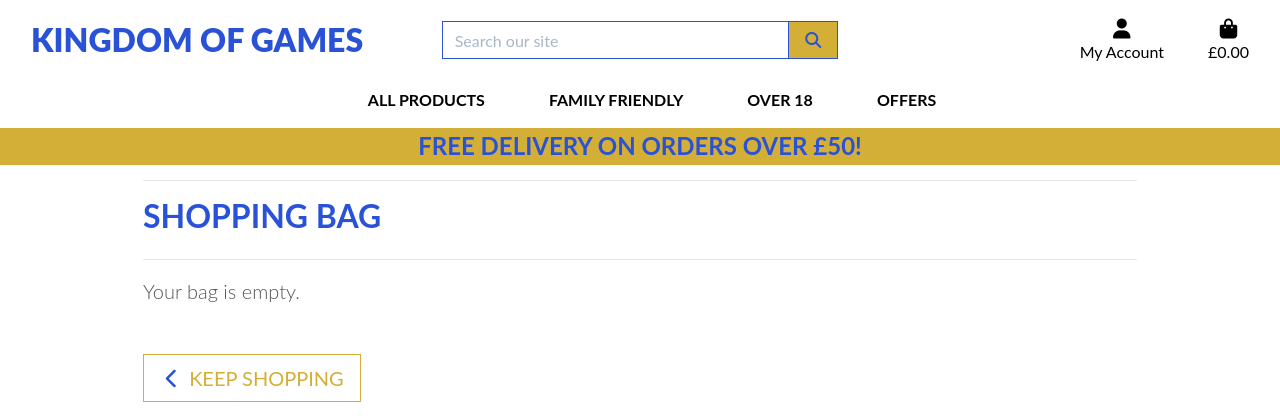
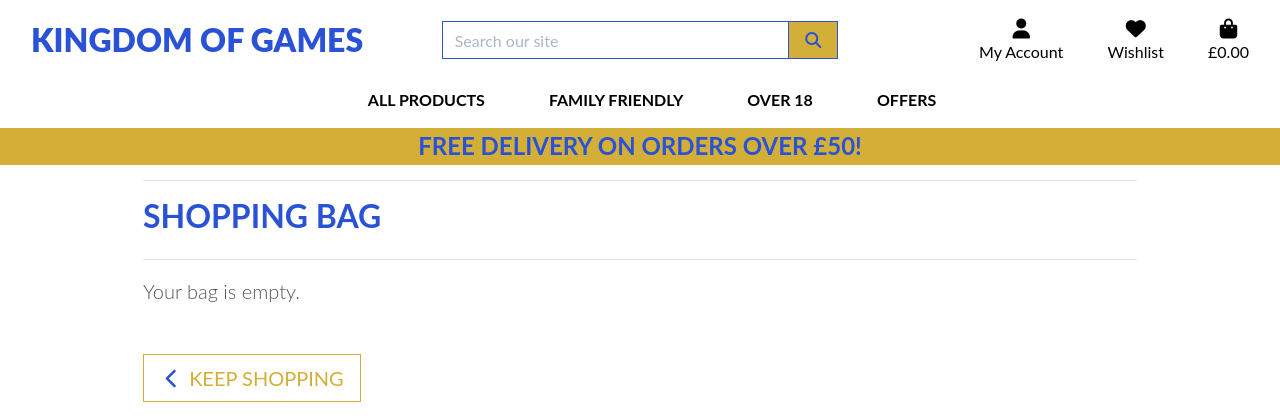
Before and after one commit to Emily-Rodden7/kingdom_of_games, a Django app: page /bag/ in a window 1280 px wide. Shown: the top 420 px of the page. Run offline with Django 3.2, Linux system fonts and the light colour scheme; some libraries are stand-ins or nearby versions.

Commit message:
Added a wishlist button to the nav bar.

```diff
--- a/templates/base.html
+++ b/templates/base.html
@@ -67,6 +67,7 @@
                 aria-expanded="false">
                 <div class="text-center">
                   <div><i class="fas fa-user fa-lg"></i></div>
+                  <!-- My account button in nav bar -->
                   <p class="my-0">My Account</p>
               </div>
             </a>
@@ -83,6 +84,16 @@
               {% endif %}
             </div>
             </li>
+            <!-- Wishlist button in nav bar -->
+            <li class="list-inline-item">
+              <a class="text-black nav-link" href="{% url 'view_wishlist' %}">
+                <div class="text-center">
+                  <div><i class="fas fa-heart fa-lg"></i></div>
+                  <p class="my-0">Wishlist</p>
+                </div>
+              </a>
+            </li>
+            <!-- basket button in nav bar -->
             <li class="list-inline-item">
               <a class="{% if grand_total %}text-info font-weight-bold{% else %}text-black{% endif %} nav-link" href="{% url 'view_bag' %}">
                 <div class="text-center">
```
